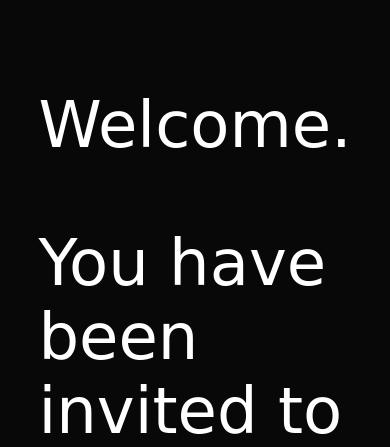
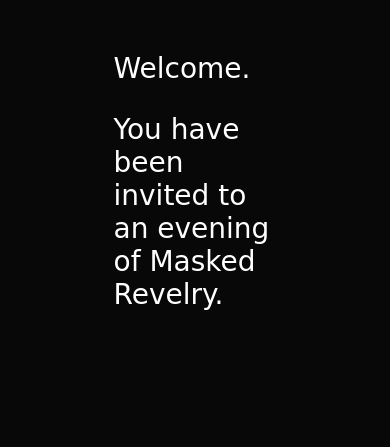
Before and after one commit to gordoneccles/masquerade-site, a Flask app: page / in a window 390 px wide. Shown: the top 447 px of the page. Run offline with Flask 2, Linux system fonts and the light colour scheme; some web fonts are replaced.

Commit message:
dark: responsive text size

```diff
--- a/static/style.css
+++ b/static/style.css
@@ -2,7 +2,43 @@ body {
     background-color: #080808;
     color: white;
     font-family: 'Miss Fajardose', cursive;
-    font-size: 64px;
+    font-size: 58px;
+}
+
+@media screen and (max-width: 1200px) {
+    body {
+        font-size: 46px;
+    }
+}
+@media screen and (max-width: 820px) {
+    body {
+        font-size: 40px;
+    }
+}
+@media screen and (max-width: 700px) {
+    body {
+        font-size: 37px;
+    }
+}
+@media screen and (max-width: 580px) {
+    body {
+        font-size: 32px;
+    }
+}
+@media screen and (max-width: 460px) {
+    body {
+        font-size: 28px;
+    }
+}
+@media screen and (max-width: 320px) {
+    body {
+        font-size: 25px;
+    }
+}
+@media screen and (max-width: 220px) {
+    body {
+        font-size: 22px;
+    }
 }
 
 #welcome {
--- a/templates/invite.html
+++ b/templates/invite.html
@@ -24,7 +24,7 @@
             </div>
             <div id="info">
                 <p>Your hosts, King and Queen of the Fae Wild, promise libations and entertainment.</p>
-                <p>The gateway open on the 30th of October, 2021.</p>
+                <p>The gateway opens on the 30th of October, 2021.</p>
                 <p>In the human city of New York.</p>
             </div>
             <div id="warning">
```
